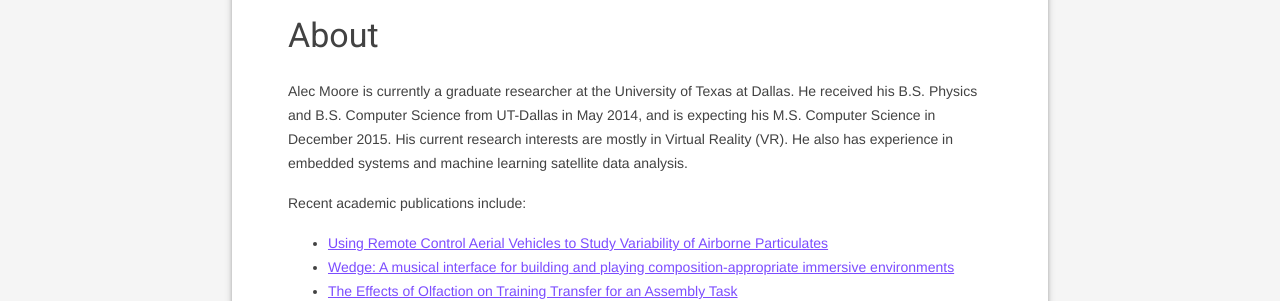
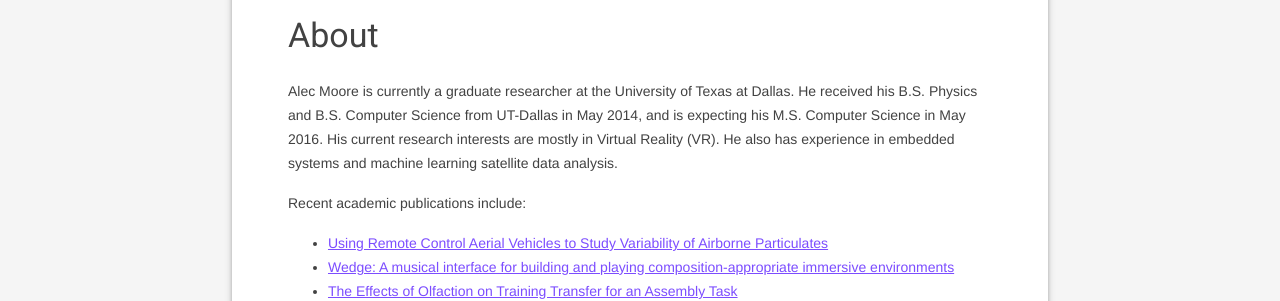
Before and after one commit to tapiralec/tapiralec.github.io, a Jekyll site: the page built from about.html, in a window 1280 px wide. Shown: the part 206-507 px from the top of the page. Built offline with Jekyll 4.4.1, drawn with Linux system fonts in a browser that asks for light colours; Markdown is read by kramdown in place of the engine named in the settings.

Commit message:
updated Master's graduation date
from December 2015 to May 2016

```diff
--- a/_config.yml
+++ b/_config.yml
@@ -11,7 +11,7 @@
 url: "https://tapiralec.github.io" # the base hostname & protocol for your site
 
 about_author_snippet: >
-  Alec Moore is a graduate student researcher at the University of Texas at Dallas. He received his B.S. in Physics and B.S. in Computer Science at UT-Dallas in May 2014, and is expecting his M.S. in Computer Science December 2015.
+  Alec Moore is a graduate student researcher at the University of Texas at Dallas. He received his B.S. in Physics and B.S. in Computer Science at UT-Dallas in May 2014, and is expecting his M.S. in Computer Science May 2016.
 
 about_author_snippet_for_posts: >
   Expressed opinions do not represent those of any employers.
--- a/about.html
+++ b/about.html
@@ -17,7 +17,7 @@
             {{ page.date | date: "%b %-d, %Y" }}{% if page.author %} • {{ page.author }}{% endif %}{% if page.meta %} • {{ page.meta }}{% endif %}
           </p>
           <p>
-	    Alec Moore is currently a graduate researcher at the University of Texas at Dallas. He received his B.S. Physics and B.S. Computer Science from UT-Dallas in May 2014, and is expecting his M.S. Computer Science in December 2015. His current research interests are mostly in Virtual Reality (VR). He also has experience in embedded systems and machine learning satellite data analysis.
+	    Alec Moore is currently a graduate researcher at the University of Texas at Dallas. He received his B.S. Physics and B.S. Computer Science from UT-Dallas in May 2014, and is expecting his M.S. Computer Science in May 2016. His current research interests are mostly in Virtual Reality (VR). He also has experience in embedded systems and machine learning satellite data analysis.
           </p>
           <p>
 	    Recent academic publications include:
```
